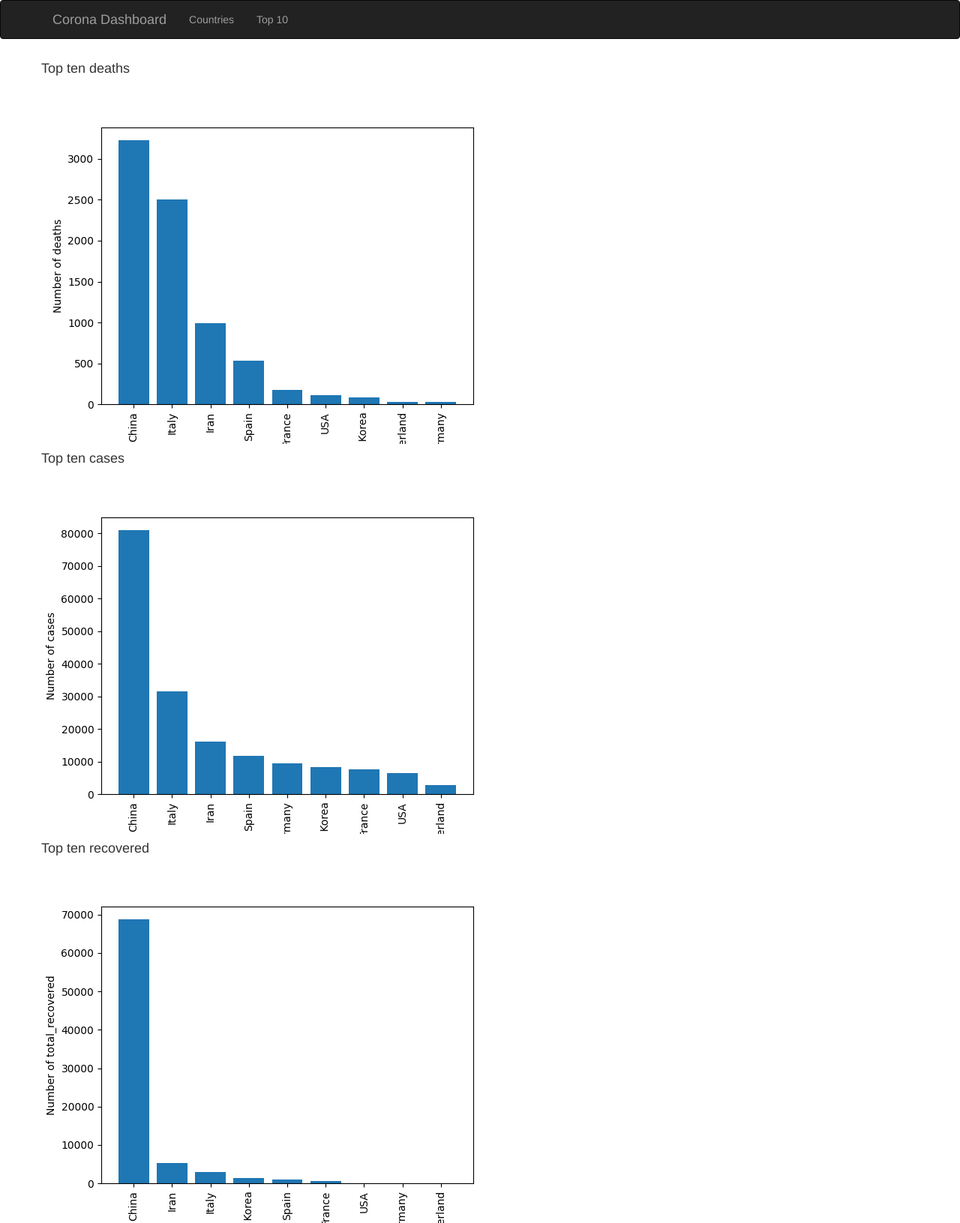
After one commit to nevaan9/corona-dashboard, a Flask app: template templates/top_10.html in a window 1280 px wide. The commit adds this page. Shown: the whole page at 75% size. Run offline with Flask 2, Linux system fonts and the light colour scheme; the template is opened without the code that fills it, so the values that code supplies are empty; parts of the project's set-up code (start-up, migrations or seed data) failed here and were passed over; some libraries are stand-ins or nearby versions.

Commit message:
added top 10 section

```diff
--- a/app.py
+++ b/app.py
@@ -1,10 +1,19 @@
 # Import error? https://stackoverflow.com/questions/48161530/i-cannot-use-pylint-in-vsc-using-pipenv-bash-for-windows-10
 # Point your python.pythonPath to the current virtual env
 # See what the current vitual env is by running pipenv shell
+from locale import atof
+from pandas.io.json import json_normalize
+from flask_bootstrap import Bootstrap
 from flask import Flask, render_template
-from flask_bootstrap import Bootstrap
+import matplotlib.pyplot as plt
 import requests
-from pandas.io.json import json_normalize
+import locale
+import matplotlib
+import os
+
+# Set configs
+locale.setlocale(locale.LC_NUMERIC, '')
+matplotlib.pyplot.switch_backend('Agg')
 
 app = Flask(__name__)
 bootstrap = Bootstrap(app)
@@ -34,5 +43,42 @@ def countries():
     return render_template('countries.html', data=df.to_html())
 
 
+@app.route('/top_10')
+def top_ten():
+    url = "https://coronavirus-monitor.p.rapidapi.com/coronavirus/cases_by_country.php"
+    headers = {'x-rapidapi-host': "coronavirus-monitor.p.rapidapi.com",
+               'x-rapidapi-key': "354bbfff0dmsh2143a138716e8fcp130991jsn814a6b3be289"}
+    r = requests.get(url, headers=headers)
+    # Clean the data
+    df_cases_by_country = json_normalize(r.json()['countries_stat'])
+    df_cases_by_country.set_index('country_name', drop=True, inplace=True)
+    columns_of_interest = ['cases', 'deaths', 'total_recovered', 'new_deaths',
+                           'new_cases', 'serious_critical', 'active_cases', 'total_cases_per_1m_population']
+    df_cases_by_country = df_cases_by_country[columns_of_interest].applymap(
+        atof)
+    # Def a function to render the plots
+
+    def make_plots(columnName):
+        # Make the figures
+        fig, ax = plt.subplots()
+        # Deaths
+        top_ten_deaths = df_cases_by_country[[columnName]].iloc[0:9, :].sort_values(
+            ascending=False, by=[columnName])
+        ax.bar(top_ten_deaths.index, top_ten_deaths[columnName])
+        ax.set_xticklabels(top_ten_deaths.index, rotation=90)
+        ax.set_ylabel('Number of ' + columnName)
+        #  Save the fig
+        script_dir = os.path.dirname(__file__)
+        results_dir = os.path.join(script_dir, 'static/top_10/')
+        sample_file_name = columnName+".png"
+        fig.savefig(results_dir + sample_file_name)
+
+    # make the plots
+    for columnName in columns_of_interest[0:3]:
+        make_plots(columnName)
+    # Render the remplate
+    return render_template('top_10.html')
+
+
 if __name__ == "__main__":
     app.run()
--- a/templates/base.html
+++ b/templates/base.html
@@ -23,6 +23,7 @@
         <div class="navbar-collapse collapse">
             <ul class="nav navbar-nav">
                 <li><a href="/countries">Countries</a></li>
+                <li><a href="/top_10">Top 10</a></li>
             </ul>
         </div>
     </div>
--- /dev/null
+++ b/templates/top_10.html
@@ -0,0 +1,22 @@
+<!-- https://getbootstrap.com/docs/3.3/components/ -->
+{% extends "base.html" %}
+
+{% block title %}Corona Dashboard - Nevaan Perera{% endblock %}
+
+{% block page_content %}
+<!--  -->
+<div>
+    <div class="row">
+        <h4>Top ten deaths</h4>
+        <img src="/static/top_10/deaths.png" alt="top 10 deaths">
+    </div>
+    <div class="row">
+        <h4>Top ten cases</h4>
+        <img src="/static/top_10/cases.png" alt="top 10 cases">
+    </div>
+    <div class="row">
+        <h4>Top ten recovered</h4>
+        <img src="/static/top_10/total_recovered.png" alt="top 10 recovered">
+    </div>
+</div>
+{% endblock %}
```
Also changed, not shown: data.txt (added, +12 -0 lines), static/top_10/cases.png (added), static/top_10/deaths.png (added), static/top_10/total_recovered.png (added), 1 other file.
